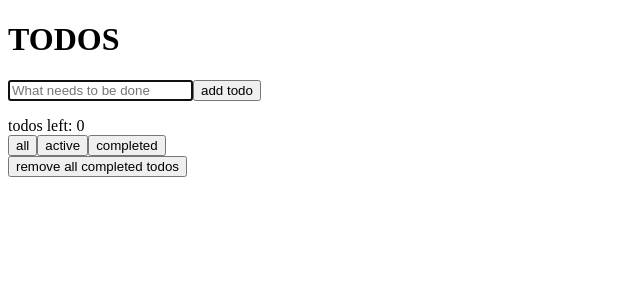
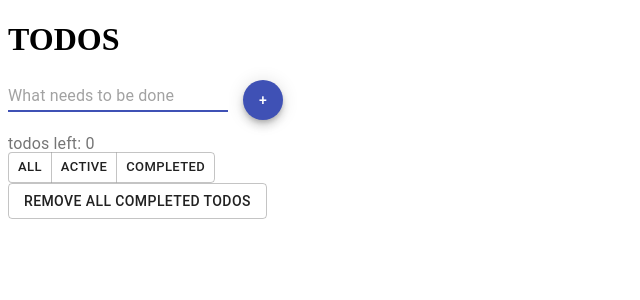
Before and after one commit to CrispusDH/react-todos, a React (Create React App) app: page / in a window 1280 px wide. Shown: the top 300 px of the page, without its empty margins (0-640 px from the left). Built offline with nearby package versions, Linux system fonts and the light colour scheme.

Commit message:
try my best in material-ui

```diff
--- a/package.json
+++ b/package.json
@@ -6,6 +6,8 @@
     "react-dom": "16.8.6",
     "react-scripts": "3.0.1",
     "uuid": "3.3.2",
+    "@material-ui/core": "4.3.0",
+    "@material-ui/icons": "4.2.1",
     "typescript": "3.5.3",
     "@types/react": "16.8.24",
     "@types/react-dom": "16.8.5",
--- a/src/component/form.tsx
+++ b/src/component/form.tsx
@@ -1,6 +1,7 @@
 import React from 'react'
 import { useState } from 'react'
 import uuid from 'uuid'
+import { TextField, Fab } from '@material-ui/core'
 
 interface Props {
   handleSubmitInForm: (todo: ToDo) => void
@@ -8,31 +9,56 @@ interface Props {
 
 export function Form(props: Props) {
   const initial = '';
-  const [value, setValue] = useState(initial);
+  const [value, setValue] = useState<string>(initial);
+  const [isError, setError] = useState<boolean>(false);
+  const [helperText, setHelperText] = useState<string>(initial);
 
-  const onChange = (event: any) => {
+  const handleChange = (event: any) => {
+    if (isError) {
+      setError(false);
+      setHelperText(initial);
+    }
     setValue(event.target.value)
   };
 
-  const onSubmit = (event: any) => {
+  const handleSubmit = (event: any) => {
     event.preventDefault();
-    props.handleSubmitInForm(new ToDo(value));
-    setValue(initial);
+    if (isValid()) {
+      props.handleSubmitInForm(new ToDo(value));
+      setValue(initial);
+    } else {
+      setError(true);
+      setHelperText('ToDo should not be empty');
+    }
+  };
+
+  const isValid = () => {
+    return value.trim().length !== 0
   };
 
   return (
-    <form onSubmit={onSubmit}>
-      <input
-        onChange={onChange}
+    <form onSubmit={handleSubmit}>
+      <TextField
+        onChange={handleChange}
         value={value}
         type="text"
         placeholder="What needs to be done"
-        id="form"
+        id="text-field"
         autoFocus={true}
+        error={isError}
+        helperText={helperText}
       />
-      <button onClick={onSubmit}>
-        add todo
-      </button>
+      <Fab
+        onClick={handleSubmit}
+        color='primary'
+        variant='round'
+        size='small'
+        style={{
+          marginLeft: 15
+        }}
+      >
+        +
+      </Fab>
     </form>
   )
 }
--- a/src/component/item.tsx
+++ b/src/component/item.tsx
@@ -1,6 +1,8 @@
 import React from 'react';
 import { ToDo } from './form';
 import { FilterOptions } from './list';
+import { IconButton, ListItemText } from '@material-ui/core';
+import DeleteIcon from '@material-ui/icons/Delete';
 
 interface Props {
   todo: ToDo,
@@ -11,7 +13,7 @@ interface Props {
 
 export function Item(props: Props) {
   return (
-    <li
+    <ListItemText
       style={{
         display: "flex",
         justifyContent: "start",
@@ -23,10 +25,13 @@ export function Item(props: Props) {
         props.handleLineThrough();
       }}
     >{props.todo.text}
-    <button onClick={(event) => {
+    <IconButton
+      onClick={(event) => {
       event.stopPropagation();
       props.handleDeleteToDo(props.todo.id)
-    }}>x</button>
-    </li>
+    }}>
+      <DeleteIcon fontSize='small'/>
+    </IconButton>
+    </ListItemText>
   )
 }
--- a/src/component/list.tsx
+++ b/src/component/list.tsx
@@ -1,6 +1,7 @@
 import React, { useState } from 'react';
 import { Form, ToDo } from './form';
 import { Item } from './item';
+import { List as MaterialList, ButtonGroup, Button, InputLabel } from "@material-ui/core";
 
 export enum FilterOptions {
   All,
@@ -26,7 +27,7 @@ export function List() {
     const list = todos.map((todo) => {
       return Item({ todo, filter, handleDeleteToDo, handleLineThrough})
     });
-    return <ul>{list}</ul>;
+    return <MaterialList>{list}</MaterialList>;
   };
 
   const left = () => {
@@ -59,14 +60,17 @@ export function List() {
     <div>
       <Form handleSubmitInForm={handleSubmitInForm}/>
       {show(filtered())}
-      <label>todos left: {left()}</label>
+      <InputLabel>todos left: {left()}</InputLabel>
+      <ButtonGroup size='small'>
+        <Button onClick={() => setFilter(FilterOptions.All)}>all</Button>
+        <Button onClick={() => setFilter(FilterOptions.Active)}>active</Button>
+        <Button onClick={() => setFilter(FilterOptions.Completed)}>completed</Button>
+      </ButtonGroup>
       <div>
-        <button onClick={() => setFilter(FilterOptions.All)}>all</button>
-        <button onClick={() => setFilter(FilterOptions.Active)}>active</button>
-        <button onClick={() => setFilter(FilterOptions.Completed)}>completed</button>
-      </div>
-      <div>
-        <button onClick={() => handleRemoveCompleted()}>remove all completed todos</button>
+        <Button
+          variant="outlined"
+          onClick={() => handleRemoveCompleted()}>remove all completed todos
+        </Button>
       </div>
     </div>
   )
```
Also changed, not shown: 1 other file (tests, documents, lock files or other folders).
